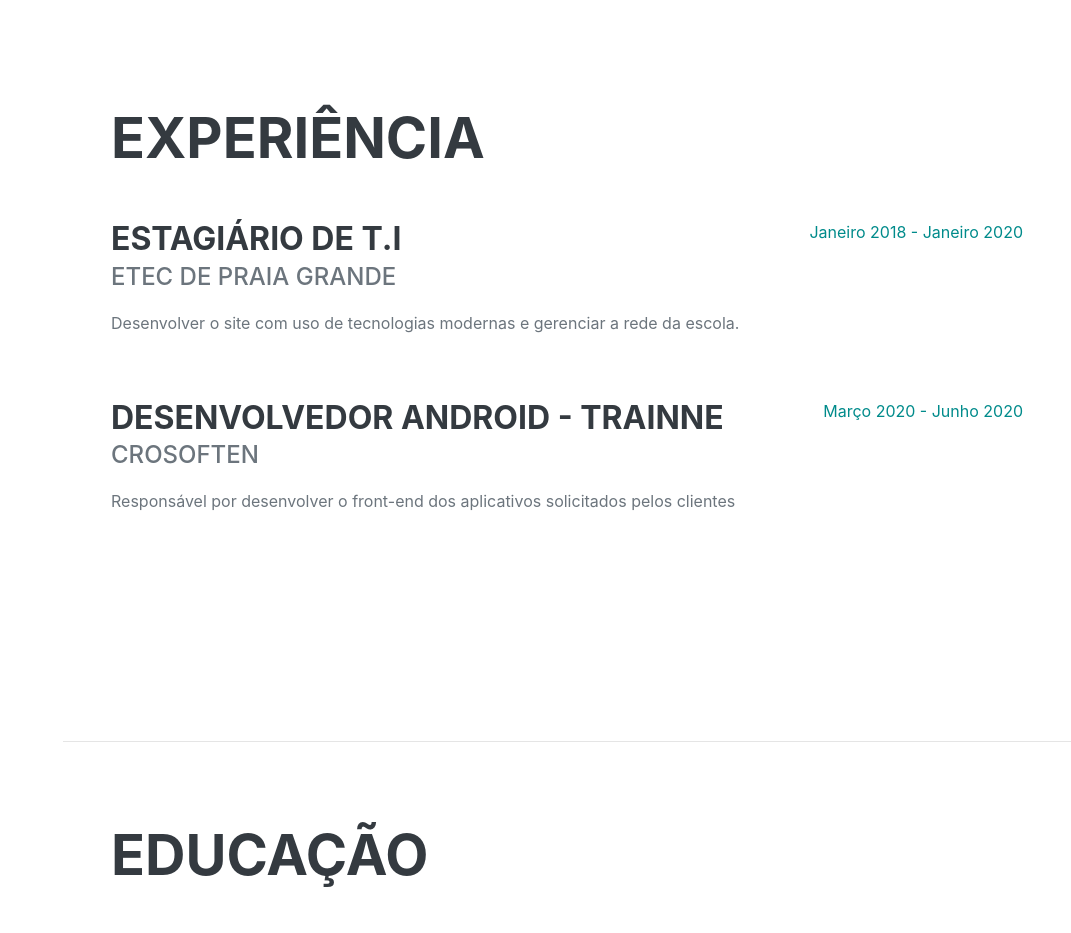
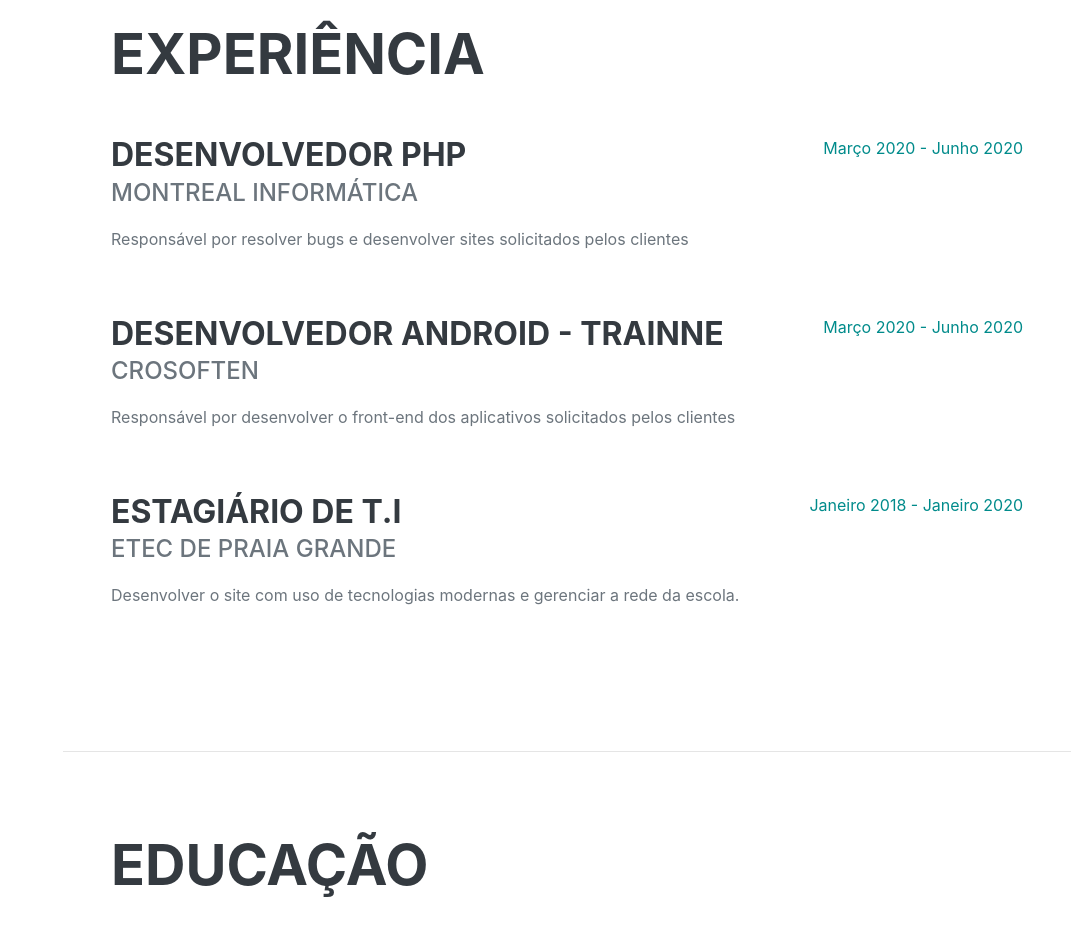
Before and after one commit to ff030898/ff030898.github.io, a plain HTML site: page index.html in a window 1280 px wide. Shown: the part 860-1793 px from the top of the page, without its empty margins (209-1280 px from the left). Drawn offline with nearby package versions, Linux system fonts and the light colour scheme; a web font is replaced by a local one.

Commit message:
Update index.html

```diff
--- a/index.html
+++ b/index.html
@@ -69,6 +69,26 @@
         <section class="resume-section" id="experience">
             <div class="resume-section-content">
                 <h2 data-aos="fade-right" class="mb-5">Experiência</h2>
+
+                <div data-aos="fade-left" class="d-flex flex-column flex-md-row justify-content-between mb-5">
+                    <div class="flex-grow-1">
+                        <h3 class="mb-0">Desenvolvedor PHP</h3>
+                        <div class="subheading mb-3">Montreal Informática</div>
+                        <p>Responsável por resolver bugs e desenvolver sites solicitados pelos clientes</p>
+                    </div>
+                    <div class="flex-shrink-0"><span class="text-primary">Março 2020 - Junho 2020</span></div>
+                </div>
+
+                <div data-aos="fade-left" class="d-flex flex-column flex-md-row justify-content-between mb-5">
+                    <div class="flex-grow-1">
+                        <h3 class="mb-0">Desenvolvedor Android - Trainne</h3>
+                        <div class="subheading mb-3">Crosoften</div>
+                        <p>Responsável por desenvolver o front-end dos aplicativos solicitados pelos clientes</p>
+                    </div>
+                    <div class="flex-shrink-0"><span class="text-primary">Março 2020 - Junho 2020</span></div>
+                </div>
+
+
                 <div data-aos="fade-left" class="d-flex flex-column flex-md-row justify-content-between mb-5">
                     <div class="flex-grow-1">
                         <h3 class="mb-0">Estagiário de T.I</h3>
@@ -77,14 +97,7 @@
                     </div>
                     <div class="flex-shrink-0"><span class="text-primary">Janeiro 2018 - Janeiro 2020</span></div>
                 </div>
-                <div data-aos="fade-left" class="d-flex flex-column flex-md-row justify-content-between mb-5">
-                    <div class="flex-grow-1">
-                        <h3 class="mb-0">Desenvolvedor Android - Trainne</h3>
-                        <div class="subheading mb-3">Crosoften</div>
-                        <p>Responsável por desenvolver o front-end dos aplicativos solicitados pelos clientes</p>
-                    </div>
-                    <div class="flex-shrink-0"><span class="text-primary">Março 2020 - Junho 2020</span></div>
-                </div>
+
 
             </div>
         </section>
```
